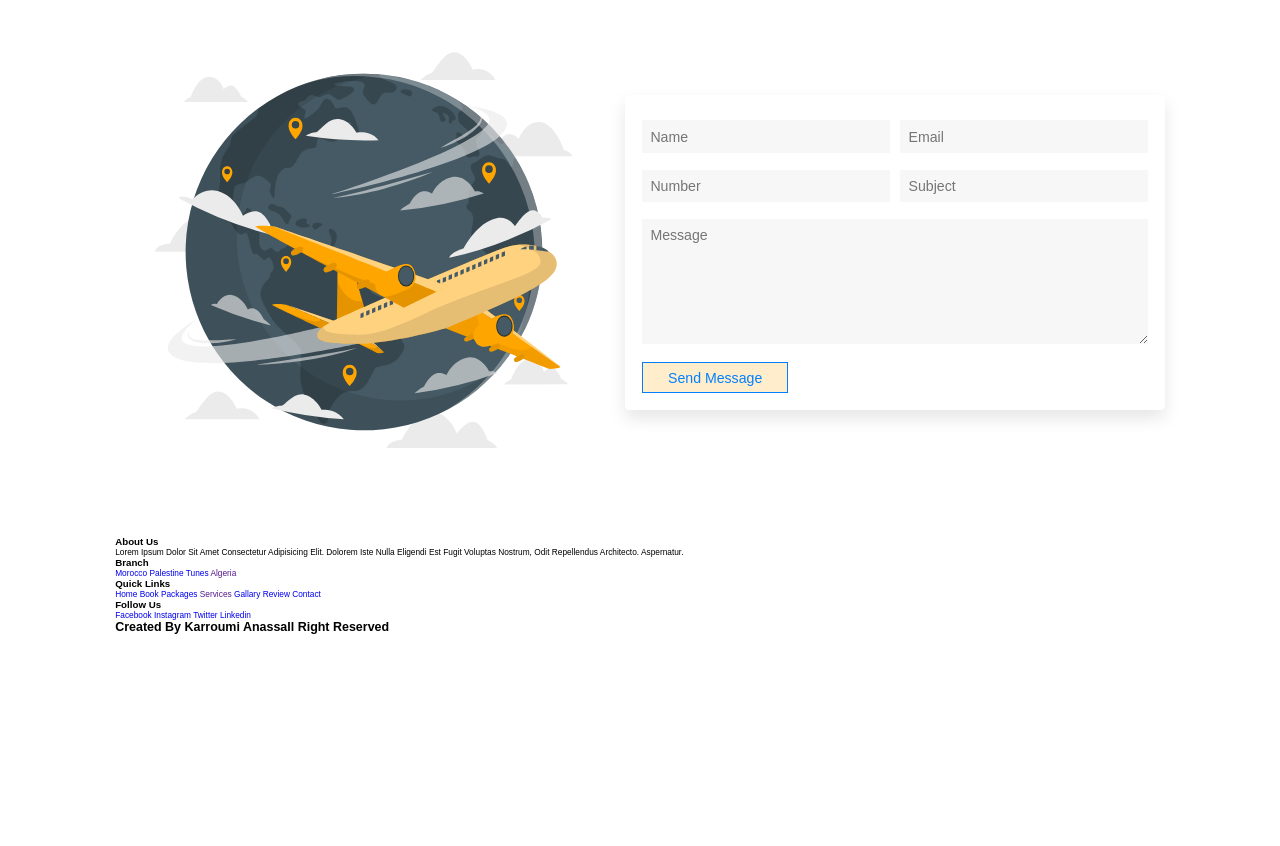
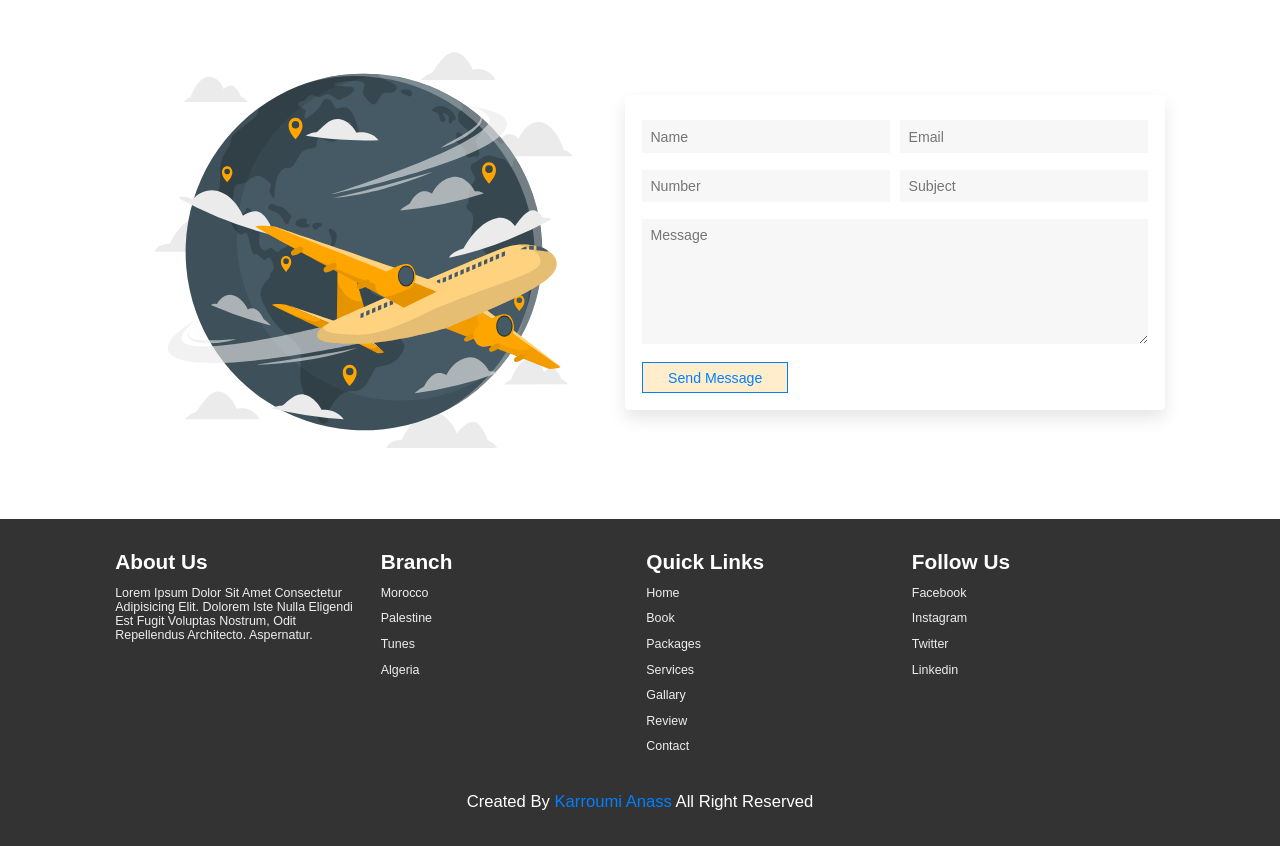
Before and after one commit to karroumi23/Travel-agency-1, a plain HTML site: page index.html in a window 1280 px wide. Shown: the part 3990-4836 px from the top of the page. Before the commit the page ends 4641 px from the top, so only its background shows below. Drawn offline with nearby package versions, Linux system fonts and the light colour scheme.

Commit message:
styling footer section with (CSS)

```diff
--- a/css/main.css
+++ b/css/main.css
@@ -542,3 +542,49 @@ header .search-form label:hover {
    }
 
  /* -----------------------------END  CONTACT */
+  /* -----------------------------START  FOOTER */
+   .footer{
+      background: #333;
+   }
+   .footer .box-container{
+     display: flex;
+     flex-wrap: wrap;
+     gap:1.5rem;
+   }
+   .footer .box-container .box{
+     padding: 1rem 0;
+     flex: 1 1 25rem;
+   }
+   .footer .box-container .box h3{
+    font-size: 2.5rem;
+    padding: .7rem 0;
+    color: #fff;
+   }
+   .footer .box-container .box p{
+    font-size: 1.5rem;
+    padding: .7rem 0;
+    color: #eee;
+   }
+   .footer .box-container .box a{
+     font-size: 1.5rem;
+     padding: .7rem 0;
+     color: #eee;
+     display: block;
+   }
+   .footer .box-container .box a:hover{
+     color: var(--blue);
+     text-decoration: underline;
+   }
+   .footer .created{
+     text-align: center;
+     padding: 2rem 1rem;
+     margin-top: 1rem;
+     font-size: 2rem;
+      font-weight: normal;
+      color: #fff;
+   }
+   .footer .created span {
+     color: var(--blue);
+   }
+
+  /* -----------------------------END  FOOTER */
--- a/index.html
+++ b/index.html
@@ -521,7 +521,7 @@
        <!---------------------------------- START  FOOTER-->
 
          <section class="footer" >
-           <div class="boxcontainer">
+           <div class="box-container">
               <div class="box">
                  <h3>about us </h3>
                  <p>Lorem ipsum dolor sit amet consectetur adipisicing
@@ -553,7 +553,7 @@
               <a href="#">linkedin</a>
            </div>
         </div>
-        <h1 class="created">created by <span>karroumi anass</span>all right reserved </h1>
+        <h1 class="created">created by <span>karroumi anass </span>all right reserved </h1>
          </section>
 
        <!---------------------------------- START  FOOTER-->
```
